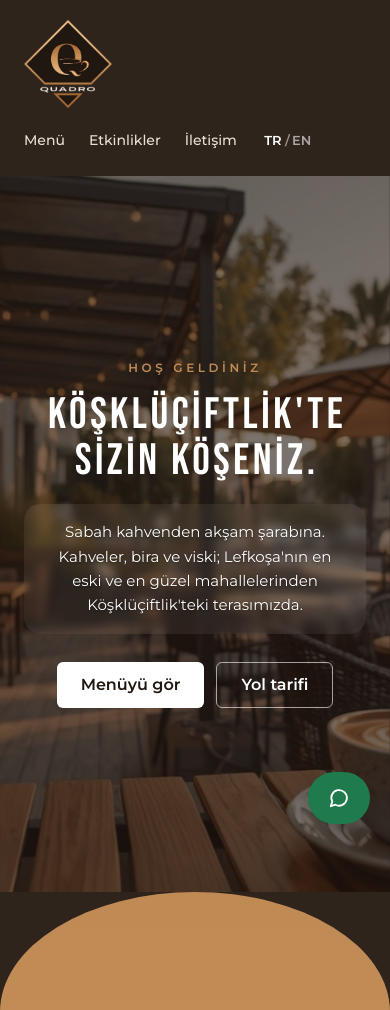
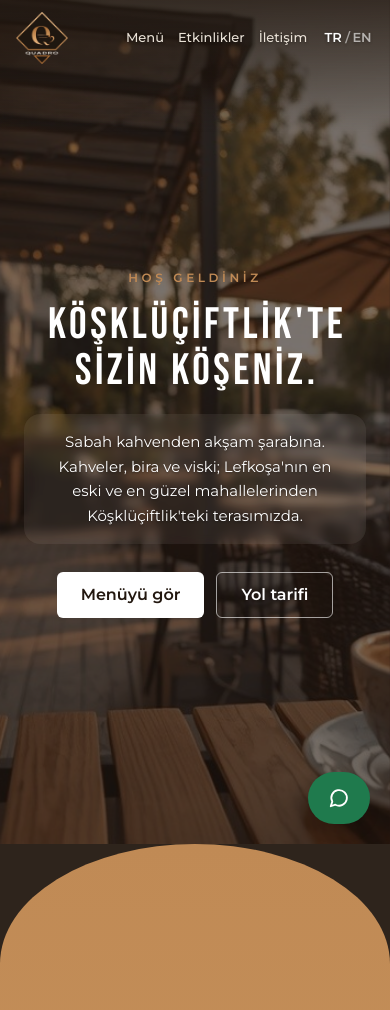
Before and after one commit to farshid92/quadro-coffee, an Astro site: page / in a window 390 px wide. Shown: the top 1010 px of the page. Built offline with nearby package versions, Linux system fonts and the light colour scheme; Astro itself is replaced by a stand-in of ours.

Commit message:
Phone header floats over the hero photo
- No more solid brown bar on the first screen: smaller logo, one row of links,
  soft dark fade behind it; turns into a slim solid bar once scrolled
- The hero fills the whole first screen

Co-Authored-By: Claude Opus 5.5 <noreply@anthropic.com>
Claude-Session: https://claude.ai/code/session_01GvCqD3KevtMtwgVeoo988H

```diff
--- a/src/components/Header.astro
+++ b/src/components/Header.astro
@@ -8,15 +8,16 @@ const t = getContent(lang);
 const home = homePath(lang);
 const link = 'inline-flex min-h-[32px] items-center text-[#E9E1D6] hover:text-white tone-light:text-espresso/80 tone-light:hover:text-espresso';
 ---
-<!-- Normal scroll: sticky, solid once the page is scrolled.
-     Deck mode: fixed and transparent; ink follows the tone of the panel on screen. -->
-<header id="site-header" data-deck-chrome class="group sticky top-0 z-40 bg-hero text-white transition-[background-color,box-shadow,color] duration-300 data-[scrolled]:bg-espresso/95 data-[scrolled]:shadow-lg deck:fixed deck:inset-x-0 deck:bg-transparent tone-light:text-espresso">
-  <div class="mx-auto flex max-w-[1240px] flex-wrap items-center justify-between gap-4 px-6 py-5 transition-[padding] duration-200 group-data-[scrolled]:py-2 deck:max-w-none deck:px-[104px] deck:py-4">
+<!-- Normal scroll (phones, tablets): floats over the hero photo with a soft dark fade behind it, and turns
+     into a slim solid bar once the page is scrolled.
+     Deck mode (desktop): transparent; ink follows the tone of the panel on screen. -->
+<header id="site-header" data-deck-chrome class="group fixed inset-x-0 top-0 z-40 text-white transition-[background-color,box-shadow,color] duration-300 data-[scrolled]:bg-espresso/95 data-[scrolled]:shadow-lg tone-light:text-espresso">
+  <div class="relative mx-auto flex max-w-[1240px] items-center justify-between gap-3 px-4 py-3 transition-[padding] duration-200 group-data-[scrolled]:py-2 sm:px-6 sm:py-4 deck:max-w-none deck:px-[104px] deck:py-4">
     <a href={home} class="logo no-underline" aria-label="Quadro Coffee">
       <span class="block tone-light:hidden"><Logo /></span>
       <span class="hidden tone-light:block"><Logo variant="dark" loading="lazy" /></span>
     </a>
-    <nav aria-label={t.nav.menu} class="flex flex-wrap items-center gap-x-6 gap-y-1 text-sm font-medium deck:gap-8 deck:text-xs deck:uppercase deck:tracking-[0.2em]">
+    <nav aria-label={t.nav.menu} class="nav flex items-center gap-x-[clamp(10px,3.6vw,24px)] whitespace-nowrap text-[13px] font-medium sm:text-sm deck:gap-8 deck:text-xs deck:uppercase deck:tracking-[0.2em]">
       <a href="#menu" class={link}>{t.nav.menu}</a>
       <a href="#aksam" class={link}>{t.nav.events}</a>
       <a href="#iletisim" class={link}>{t.nav.contact}</a>
@@ -32,13 +33,30 @@ const link = 'inline-flex min-h-[32px] items-center text-[#E9E1D6] hover:text-wh
 </header>
 
 <style>
-  .logo :global(img) { transition: height 0.2s ease; }
-  #site-header[data-scrolled] .logo :global(img),
-  :global(html.deck) #site-header .logo :global(img) { height: 64px; width: auto; }
-  /* Phones: once scrolled, a smaller logo keeps the sticky header from covering too much of the screen */
-  @media (max-width: 639px) {
-    #site-header[data-scrolled] .logo :global(img) { height: 40px; }
+  /* Logo: smaller on phones, and smaller again once the page is scrolled */
+  .logo :global(img) { height: 52px; width: auto; transition: height 0.2s ease; }
+  #site-header[data-scrolled] .logo :global(img) { height: 40px; }
+  @media (min-width: 640px) {
+    .logo :global(img) { height: 72px; }
+    #site-header[data-scrolled] .logo :global(img) { height: 56px; }
   }
+  :global(html.deck) #site-header .logo :global(img) { height: 64px; }
+
+  /* Over the photo: a soft dark fade behind the header so the links stay readable; gone once scrolled
+     (the bar is solid then) and in deck mode */
+  #site-header::before {
+    content: '';
+    position: absolute;
+    inset: 0 0 auto;
+    height: calc(100% + 56px);
+    background: linear-gradient(rgb(34 23 15 / 0.72), rgb(34 23 15 / 0));
+    pointer-events: none;
+    transition: opacity 0.3s;
+  }
+  #site-header[data-scrolled]::before,
+  :global(html.deck) #site-header::before { opacity: 0; }
+  #site-header:not([data-scrolled]) .nav { text-shadow: 0 1px 3px rgb(0 0 0 / 0.45); }
+  :global(html.deck) #site-header .nav { text-shadow: none; }
 </style>
 
 <script>
--- a/src/styles/global.css
+++ b/src/styles/global.css
@@ -36,8 +36,8 @@ html.lang-restore body { visibility: hidden; }
 
 html {
   scroll-behavior: smooth;
-  /* keep #menu / #iletisim headings clear of the sticky header */
-  scroll-padding-top: 7rem;
+  /* keep #menu / #iletisim headings clear of the fixed header */
+  scroll-padding-top: 4rem;
 }
 
 body {
@@ -91,8 +91,9 @@ body {
   justify-content: center;
   padding: 72px 24px;
 }
-/* The first panel shares the first screen with the sticky header. */
-.panel[data-first] .panel-inner { min-height: calc(100svh - 128px); }
+/* The first panel fills the first screen; the header floats over its top (src/components/Header.astro). */
+.panel[data-first] .panel-inner { padding-top: 116px; }
+@media (min-width: 640px) { .panel[data-first] .panel-inner { padding-top: 140px; } }
 
 @media (prefers-reduced-motion: no-preference) {
   @supports (animation-timeline: view()) {
```
